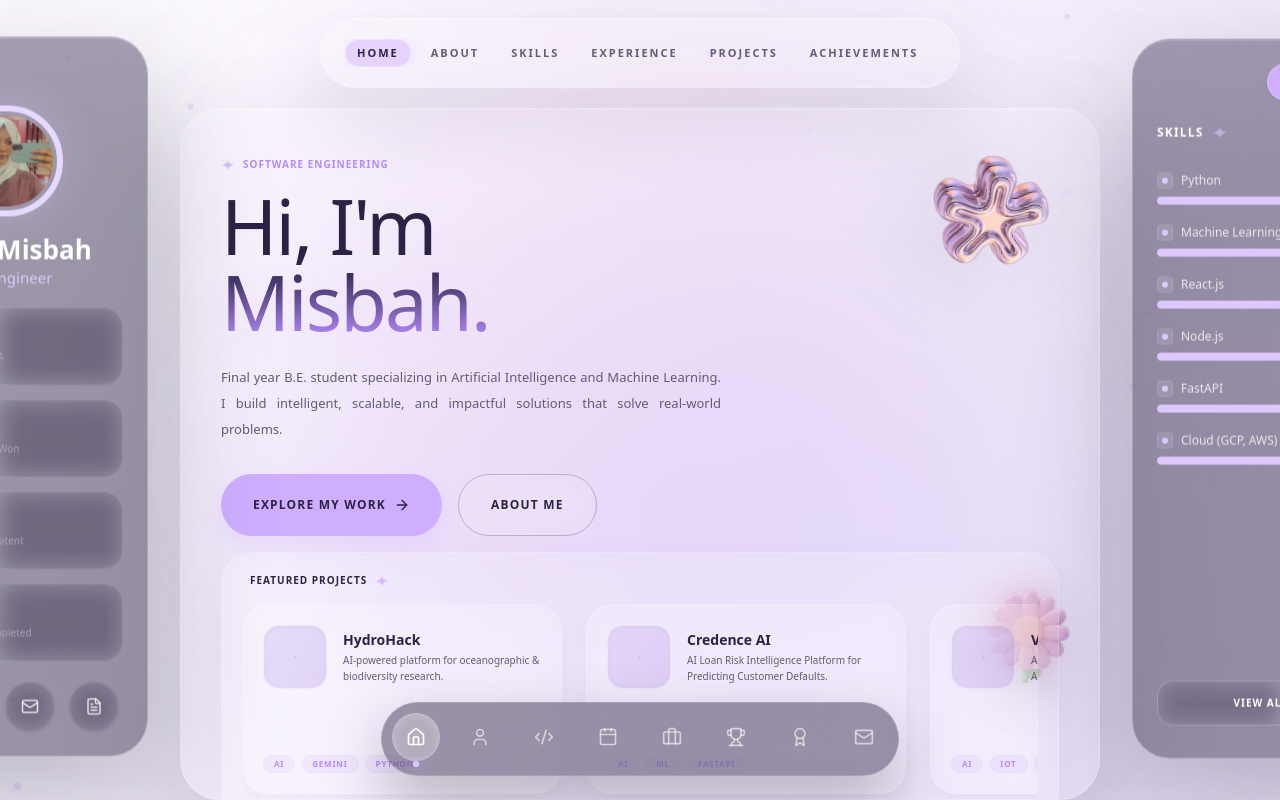
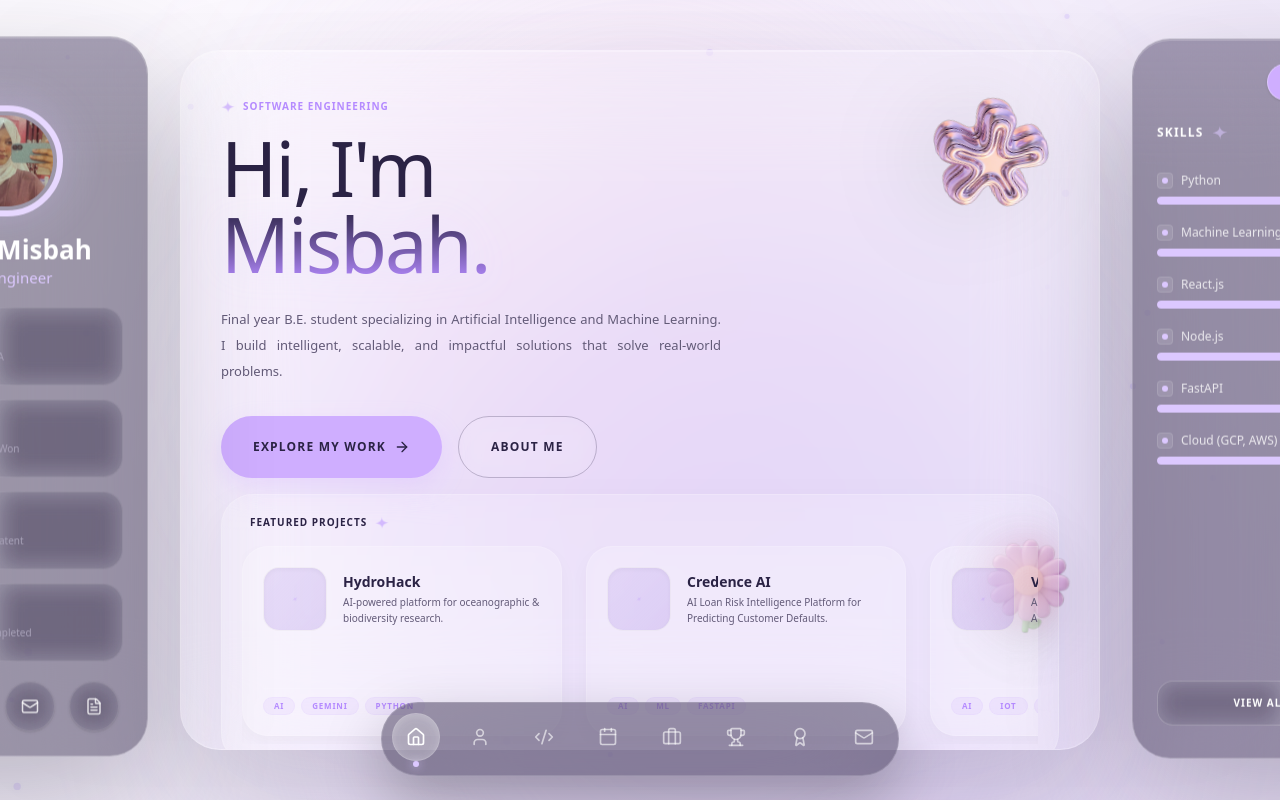
Before and after one commit to misbah121212/misbah-portfolio, a Next.js app: page / in a window 1280 px wide. Built offline with nearby package versions, Linux system fonts and the light colour scheme; a web font is replaced by a local one.

Commit message:
feat: remove TopPillNav and center-align Center Main Window vertically

```diff
--- a/src/app/layout.tsx
+++ b/src/app/layout.tsx
@@ -4,7 +4,6 @@ import "./globals.css";
 import { LeftProfilePanel } from "@/components/spatial/LeftProfilePanel";
 import { RightSkillsPanel } from "@/components/spatial/RightSkillsPanel";
 import { BottomDock } from "@/components/spatial/BottomDock";
-import { TopPillNav } from "@/components/spatial/TopPillNav";
 import { AmbientRoom } from "@/components/spatial/AmbientRoom";
 import { CursorTracker } from "@/components/spatial/CursorTracker";
 
@@ -48,14 +47,12 @@ export default function RootLayout({
             {/* Left Profile Panel (300px wide, 720px high) */}
             <LeftProfilePanel />
 
-            {/* Center Column Wrapper (Navbar + Center Main Window) */}
-            <div className="flex flex-col gap-5 relative w-full lg:w-[920px] h-[800px] justify-between">
-              {/* Floating Navigation (640px wide, 70px height) */}
-              <TopPillNav />
+            {/* Center Column Wrapper (Center Main Window shifted up) */}
+            <div className="flex flex-col relative w-full lg:w-[920px] h-[700px]">
 
               {/* Center Main Window (920px wide, 700px high, Main Glass rgba(255,255,255,0.12)) */}
               <main
-                className="w-full h-[700px] rounded-[40px] overflow-y-auto overflow-x-hidden custom-scrollbar relative border"
+                className="w-full h-full rounded-[40px] overflow-y-auto overflow-x-hidden custom-scrollbar relative border"
                 style={{
                   background: "rgba(255, 255, 255, 0.12)",
                   backdropFilter: "blur(55px)",
```
